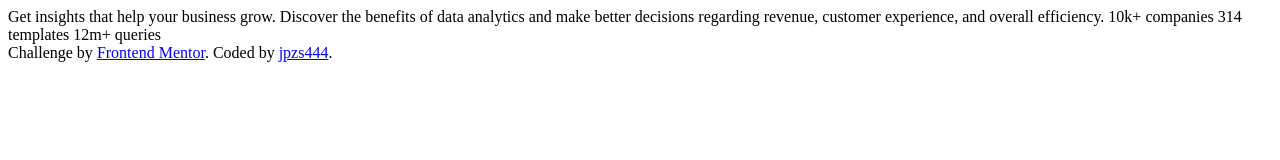
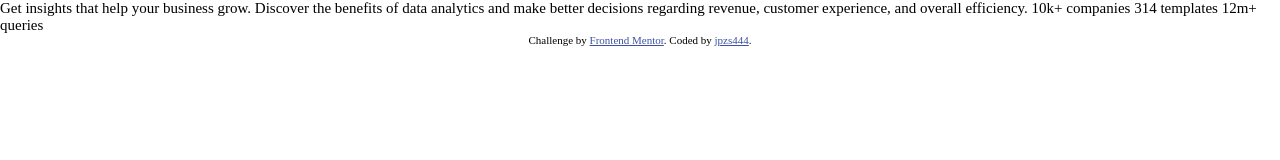
Before and after one commit to jpzs444/stats-preview-card-component, a plain HTML site: page index.html in a window 1280 px wide. Drawn offline with Linux system fonts and the light colour scheme.

Commit message:
✨ feat: link fonts, stylesheet, and github profile

```diff
--- a/index.html
+++ b/index.html
@@ -6,6 +6,11 @@
   <meta name="viewport" content="width=device-width, initial-scale=1.0"> <!-- displays site properly based on user's device -->
 
   <link rel="icon" type="image/png" sizes="32x32" href="images/favicon-32x32.png">
+
+  <link rel="preconnect" href="https://fonts.gstatic.com">
+  <link href="https://fonts.googleapis.com/css2?family=Inter:wght@400;700&family=Lexend+Deca&display=swap" rel="stylesheet">
+
+  <link rel="stylesheet" href="css/styles.css">
 
   <title>Frontend Mentor | Stats preview card component</title>
 </head>
@@ -21,8 +26,8 @@
   12m+ queries
 
   <div class="attribution">
-    Challenge by <a href="https://www.frontendmentor.io?ref=challenge" target="_blank">Frontend Mentor</a>.
-    Coded by <a href="#">jpzs444</a>.
+    Challenge by <a href="https://www.frontendmentor.io?ref=challenge">Frontend Mentor</a>.
+    Coded by <a href="https://github.com/jpzs444">jpzs444</a>.
   </div>
 </body>
 </html>
```
